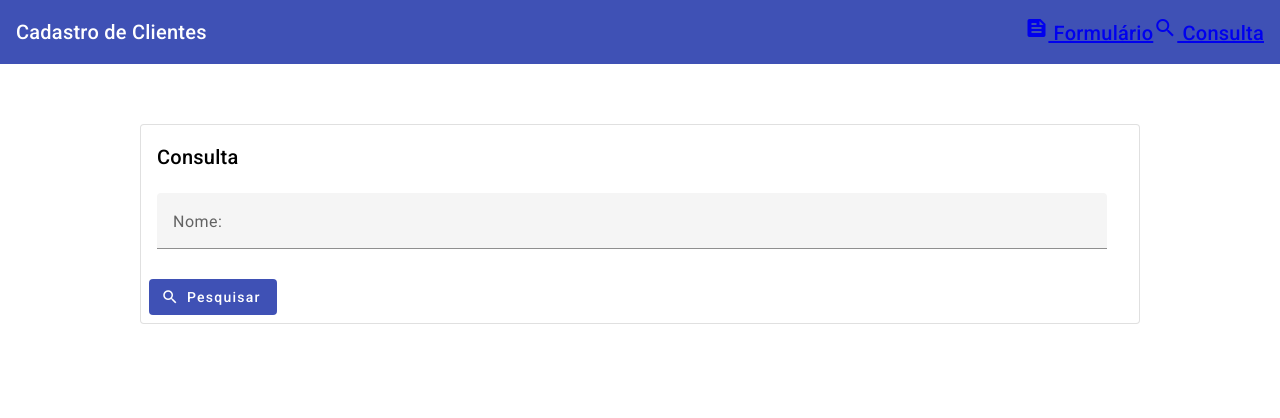
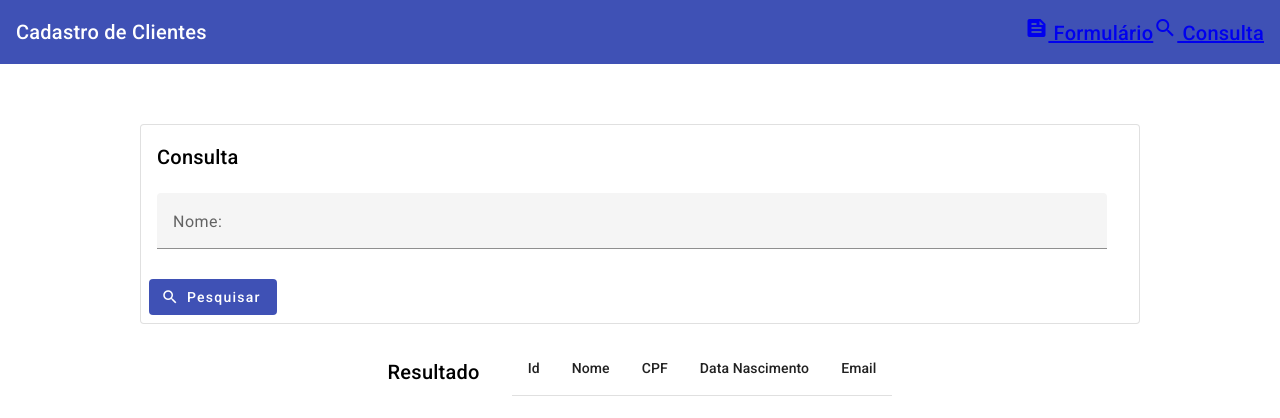
Before and after one commit to lapuinkfabioPublic/crud-angular-material, an Angular app: page /consulta in a window 1280 px wide. Shown: the top 418 px of the page. Built offline with nearby package versions, Linux system fonts and the light colour scheme.

Commit message:
Tela de Consulta 2st

```diff
--- a/src/app/cliente.service.ts
+++ b/src/app/cliente.service.ts
@@ -15,7 +15,12 @@
     localStorage.setItem(ClienteService.REPO_CLIENTES, JSON.stringify(storage));
   }
 
-  obterStorage() : Client[]{
+  pesquisarClientes(nome: string):Client[]
+  {
+      return this.obterStorage();
+  }
+
+  private obterStorage() : Client[]{
     const repositorioClientes =  localStorage.getItem(ClienteService.REPO_CLIENTES);
     if(repositorioClientes){
       const clientes: Client[]= JSON.parse(repositorioClientes);
--- a/src/app/consulta/consulta.component.html
+++ b/src/app/consulta/consulta.component.html
@@ -9,9 +9,8 @@
                 <mat-card-content class="mt-20">
                     <div fxLayout="column" fxFlex="950px">
                         <mat-form-field class="full-width">
-                             <mat-label>Nome:</mat-label>
-                             <input matInput placeholder="ex: José" />
-
+                            <mat-label>Nome:</mat-label>
+                            <input matInput placeholder="ex: José" />
                         </mat-form-field>
                     </div>
 
@@ -26,3 +25,43 @@
         </form>
     </div>
 </div>
+
+<div fxLayout="row" fxLayoutAlign="center">
+    <mat-card-header>
+        <mat-card-header>
+            <mat-card-title>Resultado</mat-card-title>
+        </mat-card-header>
+        <mat-card-content>
+            <table mat-table [dataSource]="listaClientes">
+                <ng-container matColumnDef="id">
+                    <th mat-header-cell *matHeaderCellDef>Id</th>
+                    <td mat-cell *matCellDef="let cliente">{{ cliente.id}}</td>
+                </ng-container>
+
+                <ng-container matColumnDef="nome">
+                    <th mat-header-cell *matHeaderCellDef>Nome</th>
+                    <td mat-cell *matCellDef="let cliente">{{ cliente.nome}}</td>
+                </ng-container>
+
+                <ng-container matColumnDef="cpf">
+                    <th mat-header-cell *matHeaderCellDef>CPF</th>
+                    <td mat-cell *matCellDef="let cliente">{{ cliente.cpf}}</td>
+                </ng-container>
+
+                <ng-container matColumnDef="dataNascimento">
+                    <th mat-header-cell *matHeaderCellDef>Data Nascimento</th>
+                    <td mat-cell *matCellDef="let cliente">{{ cliente.dataNascimento}}</td>
+                </ng-container>
+
+                <ng-container matColumnDef="email">
+                    <th mat-header-cell *matHeaderCellDef>Email</th>
+                    <td mat-cell *matCellDef="let cliente">{{ cliente.email}}</td>
+                </ng-container>
+
+                <tr mat-header-row *matHeaderRowDef="colunasTable"></tr>
+                <tr mat-row *matRowDef="let row; columns: colunasTable"></tr>
+            </table>
+        </mat-card-content>
+    </mat-card-header>
+
+</div>
--- a/src/app/consulta/consulta.component.ts
+++ b/src/app/consulta/consulta.component.ts
@@ -1,4 +1,5 @@
-import { Component } from '@angular/core';
+import { Component, OnInit } from '@angular/core';
+import { CommonModule } from '@angular/common';
 import { MatInputModule} from '@angular/material/input'
 import { MatCardModule } from '@angular/material/card';
 import { FlexLayoutModule } from '@angular/flex-layout';
@@ -6,6 +7,8 @@
 import { FormsModule } from '@angular/forms';
 import { MatTableModule} from '@angular/material/table';
 import { MatButtonModule } from '@angular/material/button';
+import { ClienteService } from '../cliente.service';
+import { Client } from '../cadastro/cliente';
 
 @Component({
   selector: 'app-consulta',
@@ -15,11 +18,23 @@
              MatTableModule,
              FlexLayoutModule,
              MatButtonModule,
-             FormsModule
+             FormsModule,
+             CommonModule
   ],
   templateUrl: './consulta.component.html',
   styleUrl: './consulta.component.scss'
 })
-export class ConsultaComponent {
+export class ConsultaComponent implements OnInit{
+
+    listaClientes: Client[] = [];
+    colunasTable: string[]= [ "id", "nome" , "cpf", "dataNascimento" , "email"]
+
+    constructor(private service:ClienteService )
+    {
+    }
+
+    ngOnInit(){
+      this.listaClientes = this.service.pesquisarClientes('');
+    }
 
 }
```
